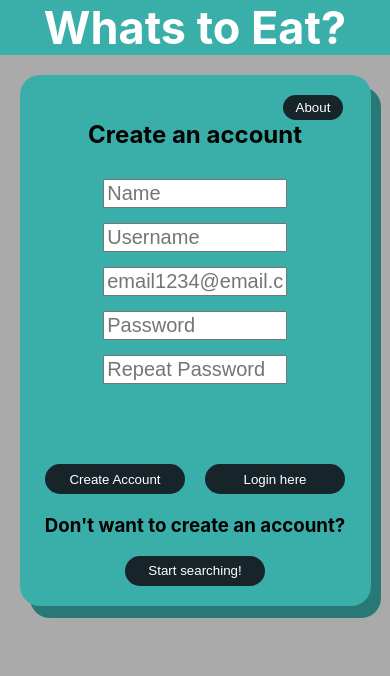
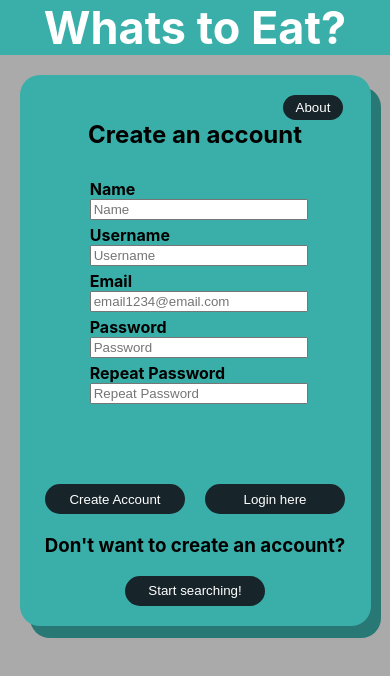
Before and after one commit to Aamsegal/WhatsToEat, a React (Create React App) app: page / in a window 390 px wide. Shown: the top 676 px of the page. Built offline with nearby package versions, Linux system fonts and the light colour scheme; no server answers.

Commit message:
Final changes to favicon and proper coding practices

```diff
--- a/public/index.html
+++ b/public/index.html
@@ -2,7 +2,7 @@
 <html lang="en">
   <head>
     <meta charset="utf-8" />
-    <link rel="icon" href="%PUBLIC_URL%/favicon.ico" />
+    <link rel="icon" href="%PUBLIC_URL%/Whats_To_Eat_Favicon.ico" />
     <link rel="stylesheet" href="https://cdnjs.cloudflare.com/ajax/libs/font-awesome/4.7.0/css/font-awesome.min.css">
     <script src="https://developer.edamam.com/attribution/badge.js"></script>
     <meta name="viewport" content="width=device-width, initial-scale=1" />
--- a/src/App.js
+++ b/src/App.js
@@ -115,7 +115,7 @@ class App extends Component {
       return res.json()
     })
 
-    //  Adding the recipe array to teh
+    //  Adding the recipe array to the
     .then(ingredients => {
 
       // Change the array of objects into just an array of ingredients
@@ -242,10 +242,10 @@ class App extends Component {
   nextRecipe = () => {
 
     if(this.state.recipes.length === 1) {
-      console.log('There are no more recipies')
+      console.log('There are no more recipes')
     }else {
       //saved the current recipe to save to past recipes later
-      let currentrecipe = this.state.recipes[0];
+      let currentRecipe = this.state.recipes[0];
 
       //Grabs all the recipes to then splice later
       let remainingRecipes = this.state.recipes;
@@ -255,10 +255,10 @@ class App extends Component {
 
       //removes the front most recipe from the recipe state
       remainingRecipes.splice(0,1);
-      this.setState({recipes: remainingRecipes})
+      this.setState({recipes: remainingRecipes});
 
       //adds the current recipe to the past recipe list and saved the past state with the new array
-      pastRecipes.push(currentrecipe);
+      pastRecipes.push(currentRecipe);
       this.setState({pastRecipes: pastRecipes})
 
       window.scrollTo(0,0);
@@ -330,7 +330,7 @@ class App extends Component {
     })
 
     .then(loginToken => {
-      this.getSavedRecipes(loginToken)
+      this.getSavedRecipes(loginToken);
     })
   }
 
--- a/src/Homepage/homepage.css
+++ b/src/Homepage/homepage.css
@@ -88,6 +88,26 @@
         text-align: center;
         border-radius: 20px;
         box-shadow: 10px 12px #287975;
+    }
+
+    .loginFormInputContainer{
+        text-align: left;
+        width: 60%;
+        margin-left: auto;
+        margin-right: auto;
+    }
+
+    .loginFormInput{
+        display: block;
+        margin-left: auto;
+        margin-right: auto;
+        width: 100%;
+        margin-top: 0;
+        margin-bottom: 5px;
+    }
+
+    .homepageLabel{
+        font-weight: bold;
     }
 
     .userHomepageHeader{
@@ -237,11 +257,22 @@
         margin-top: 0;
     }
 
+    .loginFormInputContainer{
+        text-align: left;
+        width: 150px;
+        margin-left: auto;
+        margin-right: auto;
+    }
+
+    .homepageLabel{
+        font-weight: bold;
+    }
+
     .loginFormInput{
         display: block;
         margin-left: auto;
         margin-right: auto;
-        margin-top: 5px;
+        margin-top: 0;
         margin-bottom: 5px;
     }
 
--- a/src/Homepage/homepage.js
+++ b/src/Homepage/homepage.js
@@ -10,10 +10,10 @@ var CryptoJS = require("crypto-js");
 const whats_to_eat_endpoint = process.env.REACT_APP_DATABASE_API_ENDPOINT;
 //const whats_to_eat_endpoint = 'http://localhost:8000'
 
-//const whats_to_eat_app_url = /'https://whats-to-eat.vercel.app/application'
+//const whats_to_eat_app_url = /'https://whats-to-eat.vercel.app/application';
 const whats_to_eat_app_url = 'http://localhost:3000/application'
 
-//const whats_to_eat_app_login_url = 'https://whats-to-eat.vercel.app/loginPage'
+//const whats_to_eat_app_login_url = 'https://whats-to-eat.vercel.app/loginPage';
 const whats_to_eat_app_login_url = 'http://localhost:3000/loginPage'
 
 class HomePage extends Component {
@@ -150,7 +150,7 @@ class HomePage extends Component {
 
   //  redirects to either login or the app as a guest
   redirectButtons(location) {
-    window.location = location
+    window.location = location;
   }
 
   render() {
@@ -184,11 +184,31 @@ class HomePage extends Component {
             <h2 className="userHomepageHeader">Create an account</h2>
 
             <form className='loginForm'>
-                <input className='loginFormInput' id='nameForm' type='text' placeholder='Name'></input>
-                <input className='loginFormInput' id='userNameForm' type='text' placeholder='Username'></input>
-                <input className='loginFormInput' id='userEmail' type='text' placeholder='email1234@email.com'></input>
-                <input className='loginFormInput' id='passwordForm' type='password' placeholder='Password'></input>
-                <input className='loginFormInput' id='repeatedPassForm' type='password' placeholder='Repeat Password'></input>
+
+                <div className="loginFormInputContainer">
+                  <label htmlFor="nameForm" className="homepageLabel">Name</label>
+                  <input className='loginFormInput' id='nameForm' type='text' placeholder='Name'></input>
+                </div>
+
+                <div className="loginFormInputContainer">
+                  <label htmlFor="userNameForm" className="homepageLabel">Username</label>
+                  <input className='loginFormInput' id='userNameForm' type='text' placeholder='Username'></input>
+                </div>
+
+                <div className="loginFormInputContainer">
+                  <label htmlFor="userEmail" className="homepageLabel">Email</label>
+                  <input className='loginFormInput' id='userEmail' type='text' placeholder='email1234@email.com'></input>
+                </div>
+
+                <div className="loginFormInputContainer">
+                  <label htmlFor="passwordForm" className="homepageLabel">Password</label>
+                  <input className='loginFormInput' id='passwordForm' type='password' placeholder='Password'></input>
+                </div>
+
+                <div className="loginFormInputContainer">
+                  <label htmlFor="repeatedPassForm" className="homepageLabel">Repeat Password</label>
+                  <input className='loginFormInput' id='repeatedPassForm' type='password' placeholder='Repeat Password'></input>
+                </div>
             </form>
 
             <div className="homePageErrorContainer">
--- a/src/Loginpage/loginpage.css
+++ b/src/Loginpage/loginpage.css
@@ -50,16 +50,6 @@
     .loginForm{
         margin-top: 30px;
         margin-bottom: 30px;
-    }
-
-    .loginFormInput{
-        display: block;
-        margin-left: auto;
-        margin-right: auto;
-        margin-top: 15px;
-        margin-bottom: 15px;
-        width: 50%;
-        font-size: 20px;
     }
 
     .loginButton{
@@ -130,14 +120,6 @@
         margin-bottom: 30px;
     }
 
-    .loginFormInput{
-        display: block;
-        margin-left: auto;
-        margin-right: auto;
-        margin-top: 5px;
-        margin-bottom: 5px;
-    }
-
     .loginButton{
         margin-bottom: 30px;
         background-color: #17242A;
--- a/src/Loginpage/loginpage.js
+++ b/src/Loginpage/loginpage.js
@@ -16,9 +16,9 @@ class LoginPage extends Component {
 
         //  Checks if the form is empty
         if( username === '') {
-            alert('Please provide a username.')
+            alert('Please provide a username.');
         }else if(user_password === '') {
-            alert('Please provide a password.')
+            alert('Please provide a password.');
         }else {
             //  Hashing password and username___________________________________
             username = CryptoJS.MD5(username).toString();
@@ -36,7 +36,7 @@ class LoginPage extends Component {
             .then(res => {
 
                 if(!res.ok) {
-                    alert('No user with that username and password found. Try again.')
+                    alert('No user with that username and password found. Try again.');
                     return res.json().then(e => Promise.reject(e))
                 }
 
@@ -48,7 +48,7 @@ class LoginPage extends Component {
                     let loginTokenCookie = data[0].id;
                     let accountNameCookie = data[1].account_name;
 
-                    const expireTime = 60*60*24*7   //  Currently set to expire in 7 days
+                    const expireTime = 60*60*24*7;   //  Currently set to expire in 7 days
 
                     document.cookie = `loginToken=${loginTokenCookie}; max-age=${expireTime}; secure`;
                     document.cookie = `account_name=${accountNameCookie}; max-age=${expireTime}; secure`
@@ -80,8 +80,15 @@ class LoginPage extends Component {
                     <h2 className="userLoginHeader">Login</h2>
 
                     <form className='loginForm'>
-                        <input className='loginFormInput' id='userNameFormLogin' type='text' placeholder='Username'></input>
-                        <input className='loginFormInput' id='passwordFormLogin' type='text' placeholder='Password'></input>
+                        <div className="loginFormInputContainer">
+                            <label htmlFor="userNameFormLogin" className="homepageLabel">Username</label>
+                            <input className='loginFormInput' id='userNameFormLogin' type='text' placeholder='Username'></input>
+                        </div>
+
+                        <div className="loginFormInputContainer">
+                            <label htmlFor="passwordFormLogin" className="homepageLabel">Password</label>
+                            <input className='loginFormInput' id='passwordFormLogin' type='password' placeholder='Password'></input>
+                        </div>
 
                     </form>
 
--- a/src/RecipeFilter/recipeFilter.css
+++ b/src/RecipeFilter/recipeFilter.css
@@ -1,3 +1,7 @@
+.ingredientInputLabel{
+    padding-right: 10px;
+}
+
 .ingredientInclusionButton, .recipeSearchButton, .deleteIngredientButton {
     background-color: #17242A;
     border-radius: 20px;
```
Also changed, not shown: src/Appnavbar/Appnavbar.js (+3 -4 lines), src/RecipeFilter/recipeFilter.js (+8 -8 lines), 2 other files (tests, documents, lock files or other folders).
